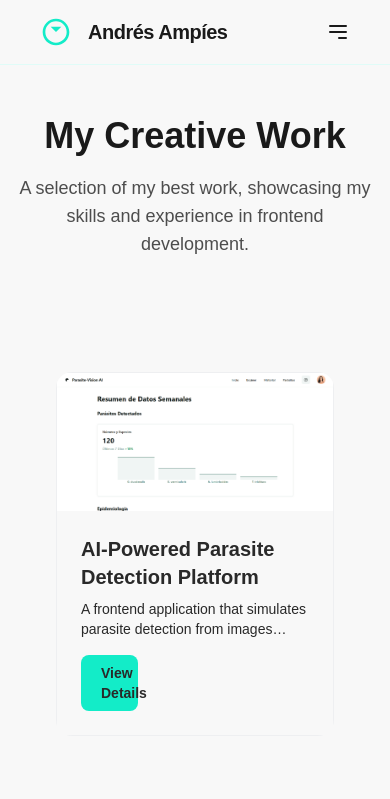
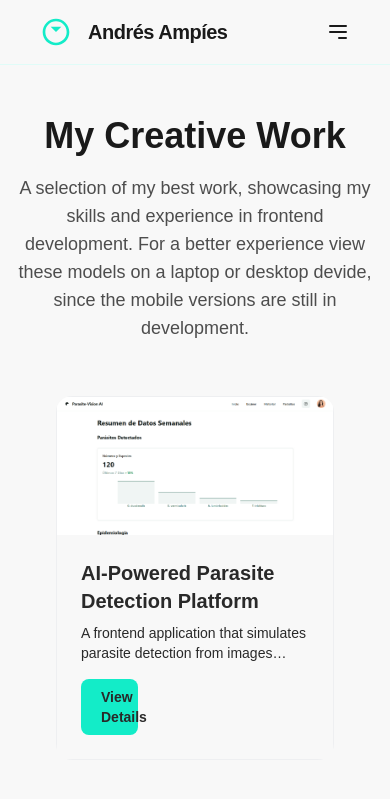
Before and after one commit to yoampies/portfoflio, a React (Vite) app: page /projects in a window 390 px wide. Shown: the top 799 px of the page. Built offline with nearby package versions, Linux system fonts and the light colour scheme.

Commit message:
Added mobile disclaimer

```diff
--- a/src/sections/Home.jsx
+++ b/src/sections/Home.jsx
@@ -204,8 +204,12 @@ function Home() {
 
         {/* Projects Section */}
         <section ref={projectsRef} className="py-20 px-4 sm:px-6 lg:px-8 bg-gray-50" id="projects"> {/* Section to display projects */}
-          <h2 className="text-5xl font-bold text-center mb-12 hand-drawn text-[#C1E1C1]">My Projects</h2> {/* Section title */}
+          <h2 className="text-5xl font-bold text-center mb-8 hand-drawn text-[#C1E1C1]">My Projects</h2> {/* Section title */}
           {/* Grid layout for project cards */}
+          <p className="text-lg text-[var(--text-secondary)] text-center mb-12 max-w-2xl mx-auto">
+            For a better experience view these models on a laptop or desktop devide, since the mobile
+            versions are still in development.
+          </p>
           <div className="grid grid-cols-2 md:grid-cols-4 gap-6 max-w-6xl mx-auto">
             {/* Mapping over the 'projects' array to render a HomeCard for each project */}
             {projects.map((p) => (
--- a/src/sections/Projects.jsx
+++ b/src/sections/Projects.jsx
@@ -32,11 +32,11 @@ function Projects() {
           {/* Container for centering content and setting max width */}
           <div className="mx-auto max-w-7xl">
             {/* Section for the page title and description */}
-            <div className="mb-16 text-center">
+            <div className="mb-1 text-center">
               {/* Page title */}
               <h2 className="text-4xl font-bold leading-tight text-[var(--text-primary)] md:text-5xl">My Creative Work</h2>
               {/* Page description */}
-              <p className="mx-auto mt-4 max-w-2xl text-lg text-[var(--text-secondary)]">A selection of my best work, showcasing my skills and experience in frontend development.</p>
+              <p className="mx-auto mt-4 max-w-2xl text-lg text-[var(--text-secondary)]">A selection of my best work, showcasing my skills and experience in frontend development. For a better experience view these models on a laptop or desktop devide, since the mobile versions are still in development.</p>
             </div>
             {/* Container for centering the project cards */}
             <div className="flex justify-center mx-10">
```
Also changed, not shown: 1 other file (tests, documents, lock files or other folders).
